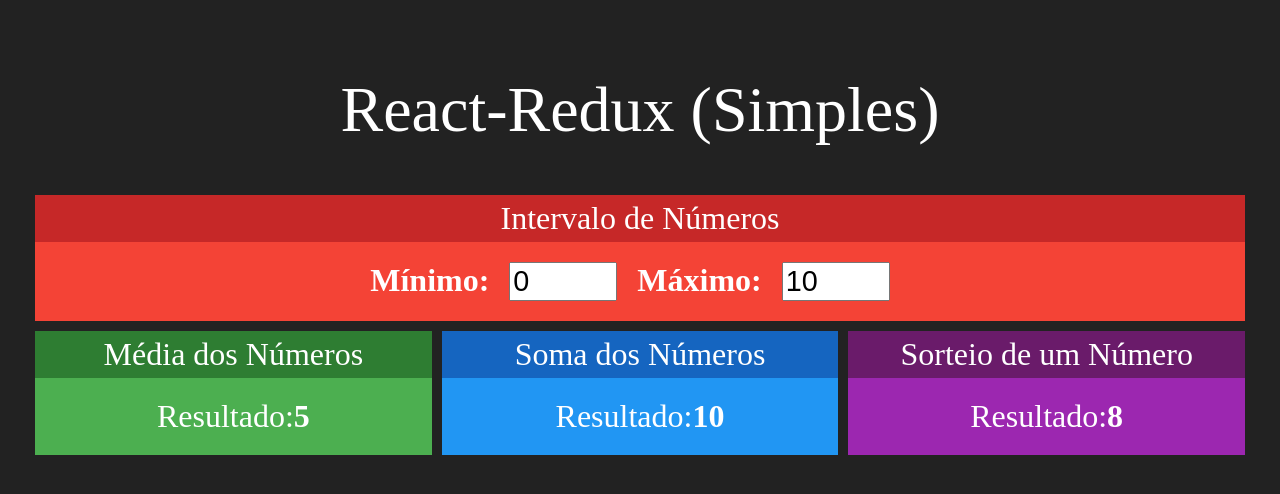
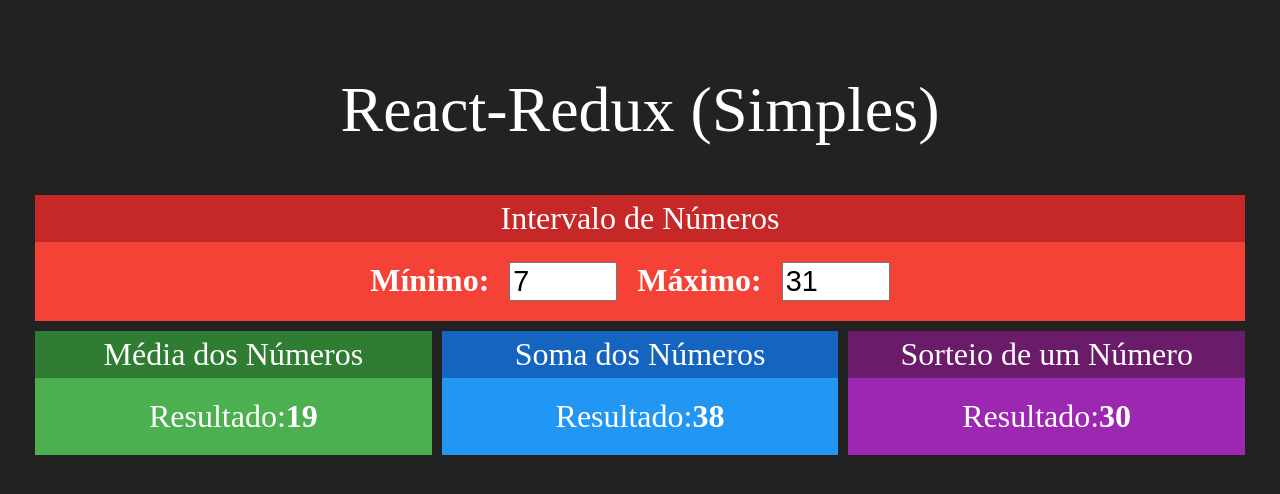
Before and after one commit to Krishnamuti/Curso-React-Redux, a React (Create React App) app in the folder redux-simples/: page / in a window 1280 px wide. Shown: the top 494 px of the page. Built offline with nearby package versions, Linux system fonts and the light colour scheme.

Commit message:
conectando componentes com redux

```diff
--- a/redux-simples/src/components/Intervalo.jsx
+++ b/redux-simples/src/components/Intervalo.jsx
@@ -1,21 +1,32 @@
 import './Intervalo.css'
 import React from 'react'
+import { connect } from 'react-redux'
 
 import Card from './Card'
 
-export default props => {
+function Intervalo(props) {
+    const { min, max } = props;
     return (
         <Card title="Intervalo de Números" red>
             <div className="Intervalo">
                 <span>
                     <strong>Mínimo:</strong>
-                    <input type="number" value={0} />
+                    <input type="number" value={min} />
                 </span>
                 <span>
                     <strong>Máximo:</strong>
-                    <input type="number" value={10} />
+                    <input type="number" value={max} />
                 </span>
             </div>
         </Card>
     )
 }
+
+function mapStateToProps(state) {
+    return{
+        min: state.numeros.min,
+        max: state.numeros.max
+    }
+}
+
+export default connect(mapStateToProps)(Intervalo)
--- a/redux-simples/src/components/Media.jsx
+++ b/redux-simples/src/components/Media.jsx
@@ -1,14 +1,25 @@
 import React from 'react'
+import { connect } from 'react-redux'
 
 import Card from './Card'
 
-export default props => {
+function Media(props) {
+    const { min, max } = props;
     return (
         <Card title="Média dos Números" green>
             <div>
                 <span>Resultado:</span>
-                <strong>5</strong>
+                <strong>{(max + min) / 2}</strong>
             </div>
         </Card>
     )
 }
+
+function mapStateToProps(state) {
+    return{
+        min: state.numeros.min,
+        max: state.numeros.max
+    }
+}
+
+export default connect(mapStateToProps)(Media)
--- a/redux-simples/src/components/Soma.jsx
+++ b/redux-simples/src/components/Soma.jsx
@@ -1,14 +1,25 @@
 import React from 'react'
+import { connect } from 'react-redux'
 
 import Card from './Card'
 
-export default props => {
+function Soma(props) {
+    const { min, max } = props;
     return (
         <Card title="Soma dos Números" blue>
             <div>
                 <span>Resultado:</span>
-                <strong>10</strong>
+                <strong>{max + min}</strong>
             </div>
         </Card>
     )
 }
+
+function mapStateToProps(state) {
+    return{
+        min: state.numeros.min,
+        max: state.numeros.max
+    }
+}
+
+export default connect(mapStateToProps)(Soma)
--- a/redux-simples/src/components/Sorteio.jsx
+++ b/redux-simples/src/components/Sorteio.jsx
@@ -1,14 +1,26 @@
 import React from 'react'
+import { connect } from 'react-redux'
 
 import Card from './Card'
 
-export default props => {
+function Sorteio(props) {
+    const { min, max } = props;
+    const aleatorio = parseInt(Math.random() * (max - min)) + min
     return (
         <Card title="Sorteio de um Número" purple>
             <div>
                 <span>Resultado:</span>
-                <strong>8</strong>
+                <strong>{aleatorio}</strong>
             </div>
         </Card>
     )
 }
+
+function mapStateToProps(state) {
+    return{
+        min: state.numeros.min,
+        max: state.numeros.max
+    }
+}
+
+export default connect(mapStateToProps)(Sorteio)
--- a/redux-simples/src/store/storeConfig.js
+++ b/redux-simples/src/store/storeConfig.js
@@ -4,8 +4,8 @@
     numeros: function(state, action) {
         console.log(state, ' ', action)
         return {
-            min: 1,
-            max: 10
+            min: 7,
+            max: 31
         }
     }
 })
```
